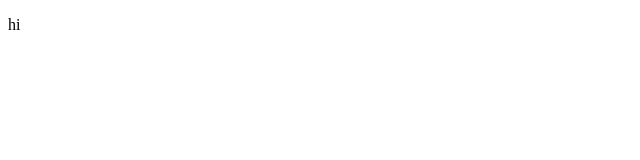
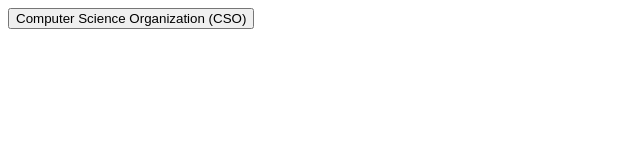
Before and after one commit to tams-cso/roast-a-club, a plain HTML site: page index.html in a window 1280 px wide. Shown: the whole page, without its empty margins (0-640 px from the left). Drawn offline with nearby package versions, Linux system fonts and the light colour scheme.

Commit message:
Added content, no css yet

```diff
--- /dev/null
+++ b/clubs.json
@@ -0,0 +1,6 @@
+[
+    {
+        "name": "Computer Science Organization (CSO)",
+        "link": "https://forms.gle/rh4CT39qSHWbs8Ko9"
+    }
+]
--- a/index.html
+++ b/index.html
@@ -1,12 +1,21 @@
 <!DOCTYPE html>
 <html lang="en">
+
     <head>
         <meta charset="UTF-8">
         <meta http-equiv="X-UA-Compatible" content="IE=edge">
         <meta name="viewport" content="width=device-width, initial-scale=1.0">
         <title>Roast an Exec</title>
+
+        <link rel="stylesheet" href="index.css">
+        <script src="https://code.jquery.com/jquery-3.6.0.min.js"
+            integrity="sha256-/xUj+3OJU5yExlq6GSYGSHk7tPXikynS7ogEvDej/m4=" crossorigin="anonymous"></script>
+        <script src="index.js"></script>
     </head>
+
     <body>
-    <p>hi</p>
+        <div id="links">
+        </div>
     </body>
+
 </html>
--- /dev/null
+++ b/index.js
@@ -0,0 +1,12 @@
+window.onload = async function () {
+    const clubs = await fetch('clubs.json').then((d) => d.json());
+    clubs.forEach((c) => {
+        $('#links').append(
+            `<button class="club-link" onclick="openLink('${c.link}')">${c.name}</button>`
+        );
+    });
+};
+
+function openLink(link) {
+    window.open(link);
+}
```
Also changed, not shown: club.json (deleted), index.css (added). Lines whose indentation alone changed are shown as unchanged.
